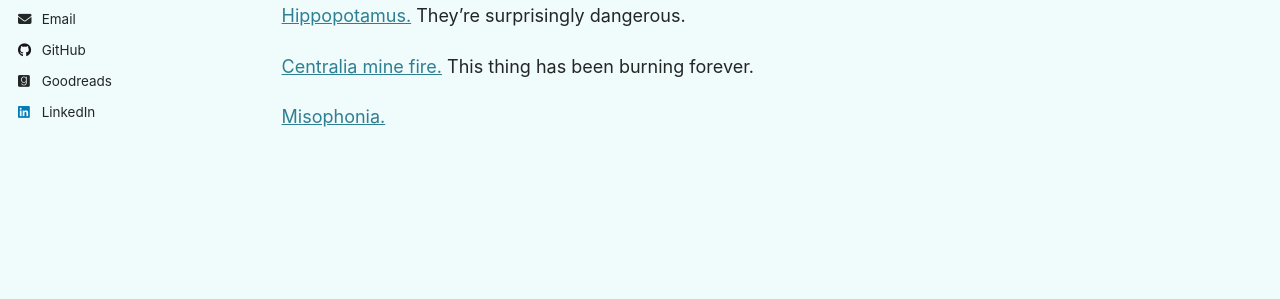
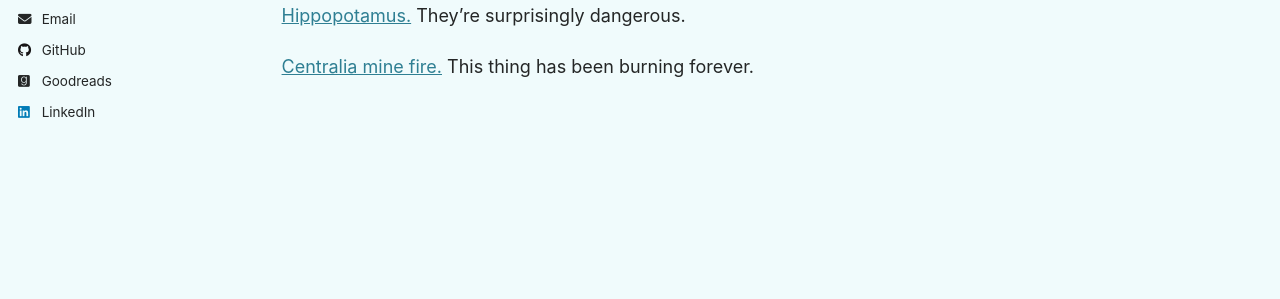
Before and after one commit to ashlynwinship/ashlynwinship.github.io, a Jekyll site: the page built from _pages/fun.md, in a window 1280 px wide and 1024 px high. Shown: the part 481-780 px from the top of the window. Built offline with Jekyll 4.4.1, drawn with Linux system fonts in a browser that asks for light colours.

Commit message:
Update fun.md

```diff
--- a/_pages/fun.md
+++ b/_pages/fun.md
@@ -16,5 +16,3 @@ author_profile: true
 <a target="_blank" rel="noopener" href="https://en.wikipedia.org/wiki/Hippopotamus">Hippopotamus.</a> They're surprisingly dangerous.
 
 <a target="_blank" rel="noopener" href="https://en.wikipedia.org/wiki/Centralia_mine_fire">Centralia mine fire.</a> This thing has been burning forever.
-
-<a target="_blank" rel="noopener" href="https://en.wikipedia.org/wiki/Misophonia">Misophonia.</a>
```
